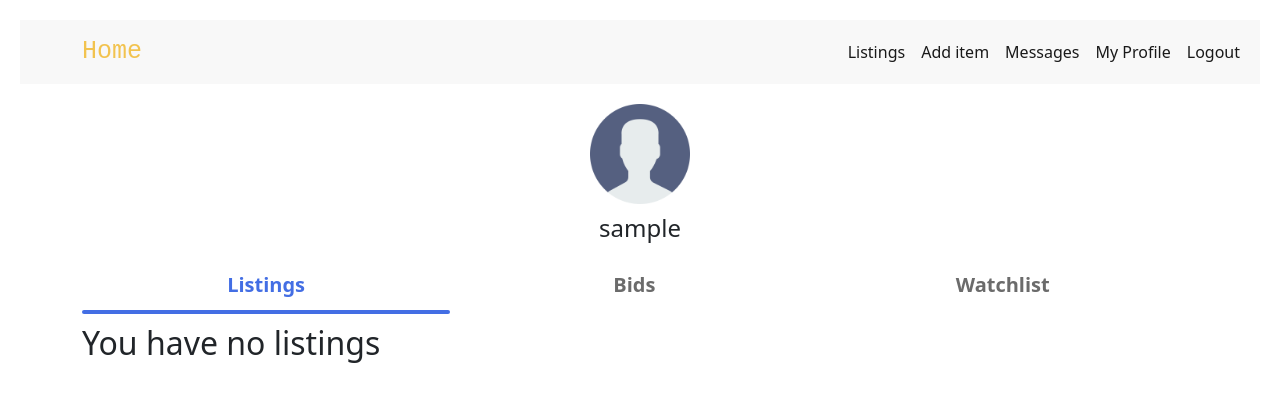
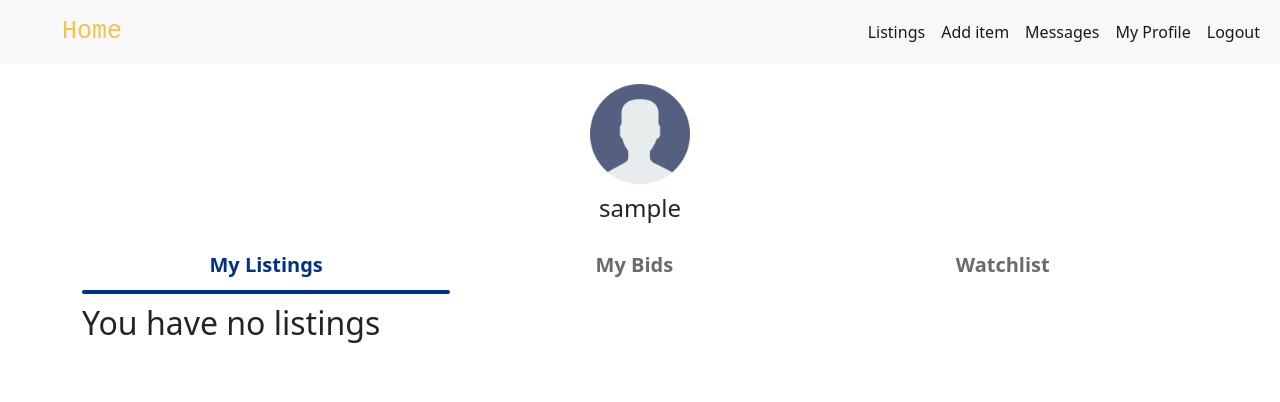
Before and after one commit to C1ndyy/bidmarket, a Django app: page /profile/ in a window 1280 px wide. Shown: the top 402 px of the page. Run offline with Django 3.2, Linux system fonts and the light colour scheme; the visitor is signed in with stand-in values (Sample User, id 1); data that the repository does not hold is empty.

Commit message:
CSS so far

```diff
--- a/main_app/static/css/home.css
+++ b/main_app/static/css/home.css
@@ -77,7 +77,7 @@ h4 {
 }
 
 #number-of-bids {
-    color:rgb(192, 77, 77);
+    color:rgb(158, 68, 68);
 }
 
 #expring-soon {
--- a/main_app/static/css/profile.css
+++ b/main_app/static/css/profile.css
@@ -1,3 +1,7 @@
+/**************************** General ******************************/
+:root{
+    --yellow: #F2C34F;
+  }
 /**************************** Profile ******************************/
 #profile {
     display: flex;
@@ -29,14 +33,14 @@
 }
 
 #tab-header div.active {
-    color: rgb(67, 110, 228)
+    color: rgb(0, 49, 141);
 }
 
 #indicator {
     position: relative;
     width: 33%;
     height: 4px;
-    background-color: rgb(67, 110, 228);
+    background-color: rgb(0, 49, 141);
     border-radius: 3px;
     left: 0px;
     transition:all 0.2s ease-in-out;
@@ -56,6 +60,10 @@
 }
 
 /**************************** Listings ******************************/
+section {
+    max-height: 70vh;
+    overflow-x: scroll;
+}
 
 #listing-container {
     display: flex;
@@ -70,6 +78,13 @@
     z-index:900;
 }
 
+.card-image {
+    min-width: 150px;
+    max-width: 150px;
+    max-height: 150px;
+    min-height: 150px;
+}
+
 #listing-container img{
     min-width: 150px;
     max-width: 150px;
@@ -79,6 +94,7 @@
 .listing-card {
     display: flex;
     flex-direction: column;
+    max-width: 160px;
 }
 
 /**************************** Bids ******************************/
--- a/main_app/static/css/style.css
+++ b/main_app/static/css/style.css
@@ -82,9 +82,6 @@
 
 }
 
-body {
-  padding: 20px;
-}
 .image-area {
   position: relative;
   width: 50%;
--- a/main_app/templates/profile.html
+++ b/main_app/templates/profile.html
@@ -16,10 +16,10 @@
 
     <div id="tab-header">
         <div class="active">
-            Listings
+            My Listings
         </div>
         <div>
-            Bids
+            My Bids
         </div>
         <div>
             Watchlist
@@ -33,8 +33,6 @@
     <div id="content">
         <section class="active">
             {% if listings.count %}
-
-            <h2>My Listings</h2>
             <div id="listing-container">
                 {% for listing in listings %}
                 <a href="{% url 'listings_detail' listing.id %}">
@@ -67,7 +65,6 @@
         </section>
         <section class="bids">
             {% if bids.count %}
-            <h2>My Bids</h2>
             <table class="table table-hover">
                 <thead>
                     <tr>
@@ -93,7 +90,7 @@
 
         <section>
             <h2>Watchlist</h2>
-            TODO
+            Coming Soon!
         </section>
     </div>
 </div>
```
Also changed, not shown: main_app/templates/listings/create.html (+9 -2 lines), main_app/static/css/create.css (added).
